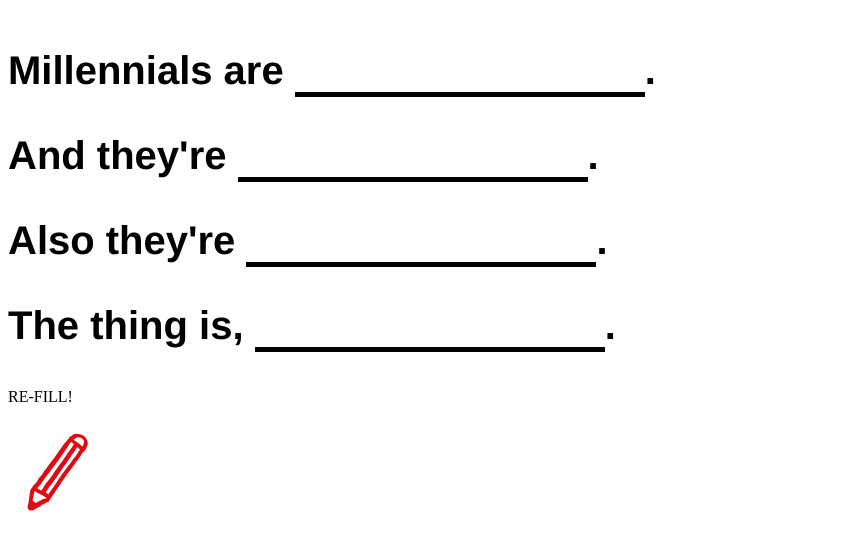
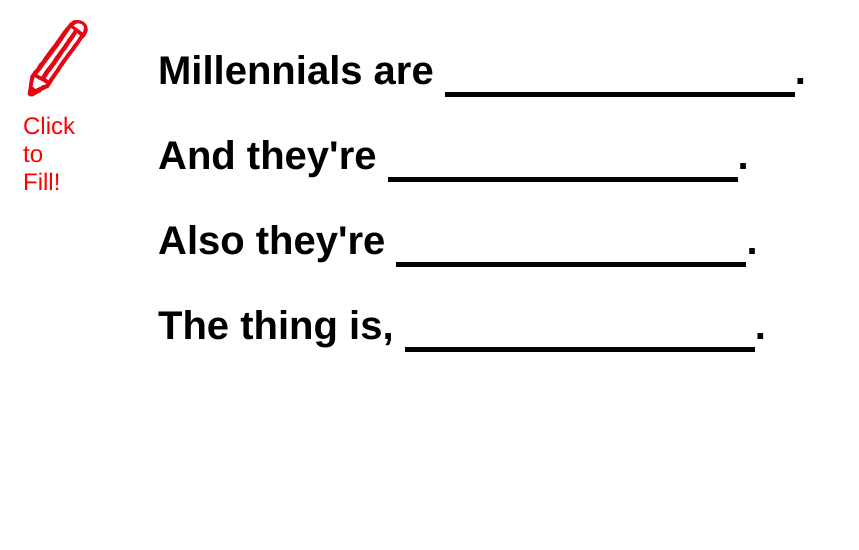
Before and after one commit to popovichN/madlibs, a plain HTML site: page MadLibs.html in a window 1280 px wide. Shown: the whole page, without its empty margins (0-859 px from the left). Drawn offline with nearby package versions, Linux system fonts and the light colour scheme.

Commit message:
styling changes

```diff
--- a/MadLibs.html
+++ b/MadLibs.html
@@ -7,8 +7,10 @@
        <script src="http://code.jquery.com/jquery-1.11.0.min.js" type="text/javascript" charset="utf-8"></script>
 
 <style>
+
 #millennials-main {
 	display: inline-block;
+	width: 750px;
 }
 
 #millennials-main p {
@@ -49,27 +51,20 @@
 	color: red;
 	text-decoration: unerline;
 }
+#refresh-millennials {
+	display: inline-block;
+	float: left;
+	width: 150px;
+}
+
 #refresh-millennials img{
 	cursor: pointer;
 }
-
-#refresh-millennials:hover{}
-
-#refresh-millennials:hover:after {
-
-	 content: attr(tooltip);
-	position: absolute;
-    background: #fff;
-    top:15px;
-    color: #000;
-    left: 0;
-    padding: 5px;
-    z-index: 99;
-    width: auto;
-    white-space: nowrap;
-     -moz-box-shadow:    2px 2px 3px 3px #ccc;
-  	-webkit-box-shadow: 2px 2px 3px 3px #ccc;
-  	box-shadow:         2px 2px 3px 3px #ccc;
+#fillIn{
+	font-family: Helvetica;
+	font-size: 24px;
+	color: red;
+	padding-left: 15px;
 }
 
 
@@ -429,15 +424,18 @@ $(document).ready(function () {
 
 <body>
 
+ 	<!-- create fill-in-the-blank sentences -->
 	<div id="millennials-main">
 		<p>Millennials are <span id="quote-one" class="blank-quote"></span>. <span id="quote-one-source" class="blank-source"></span></p>
 		<p>And they're <span id="quote-two" class="blank-quote"></span>. <span id="quote-two-source" class="blank-source"></p>
 		<p>Also they're <span id="quote-three" class="blank-quote"></span>. <span id="quote-three-source" class="blank-source"></p>
 		<p>The thing is, <span id="quote-four" class="blank-quote"></span>. <span id="quote-four-source" class="blank-source"></p>
 	</div>
+
+	<!-- fill-in-the-blank button -->
 	<div id="refresh-millennials">
-			<div id="fillIn"><span display="none;">RE-</span>FILL!</p>
 			<img src="pencil.svg" />
+			<div id="fillIn"><span display="none;"></span><span>Click <br/>to <br/>Fill!</span></p>
 	</div>
 
 </body>
```
